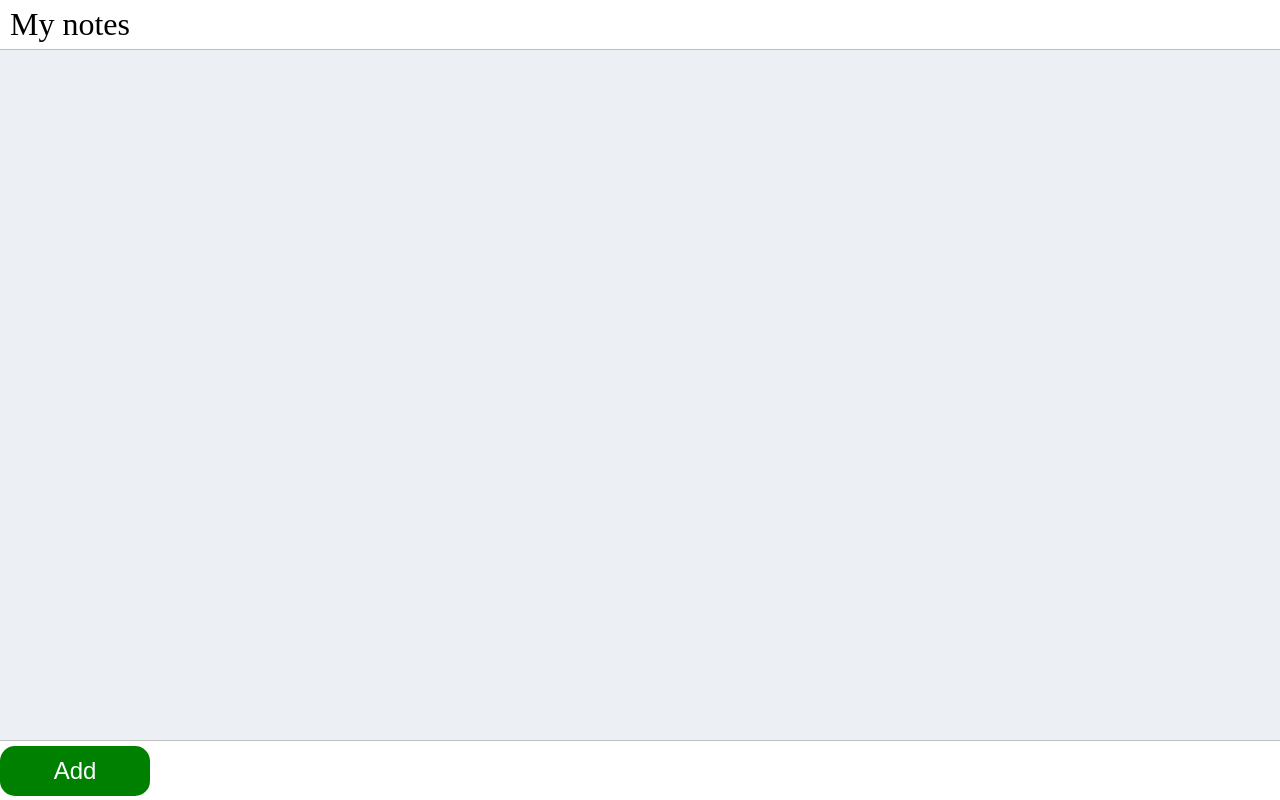
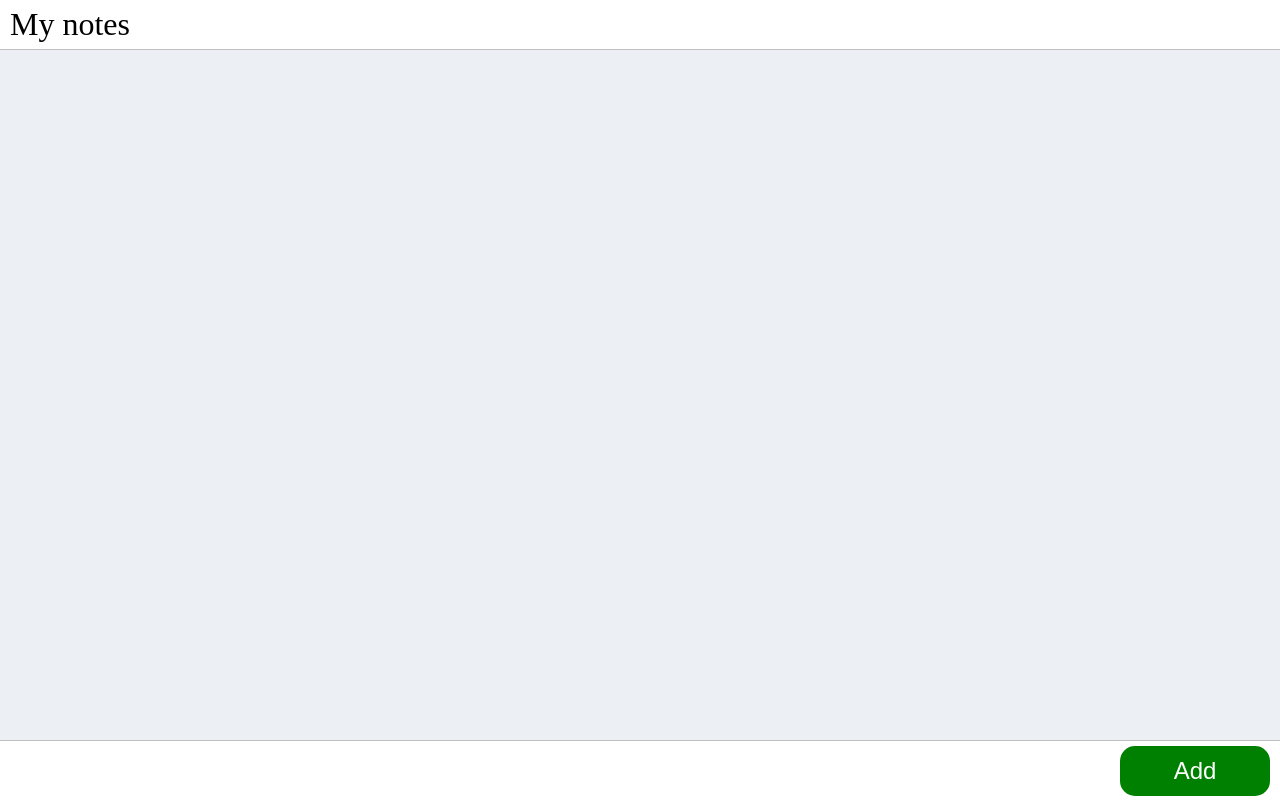
Before and after one commit to StepanNikolaev10/my-notes-v2, a React (Vite) app in the folder client/: page / in a window 1280 px wide. Built offline with nearby package versions, Linux system fonts and the light colour scheme.

Commit message:
styles: add new styles

```diff
--- a/client/src/components/TaskListPage/Containers/ActionsPanel/ActionsPanel.module.scss
+++ b/client/src/components/TaskListPage/Containers/ActionsPanel/ActionsPanel.module.scss
@@ -5,4 +5,6 @@
   border-top: 1px solid silver;
   display: flex;
   align-items: center;
+  justify-content: end;
+  padding-right: 10px;
 }
```
